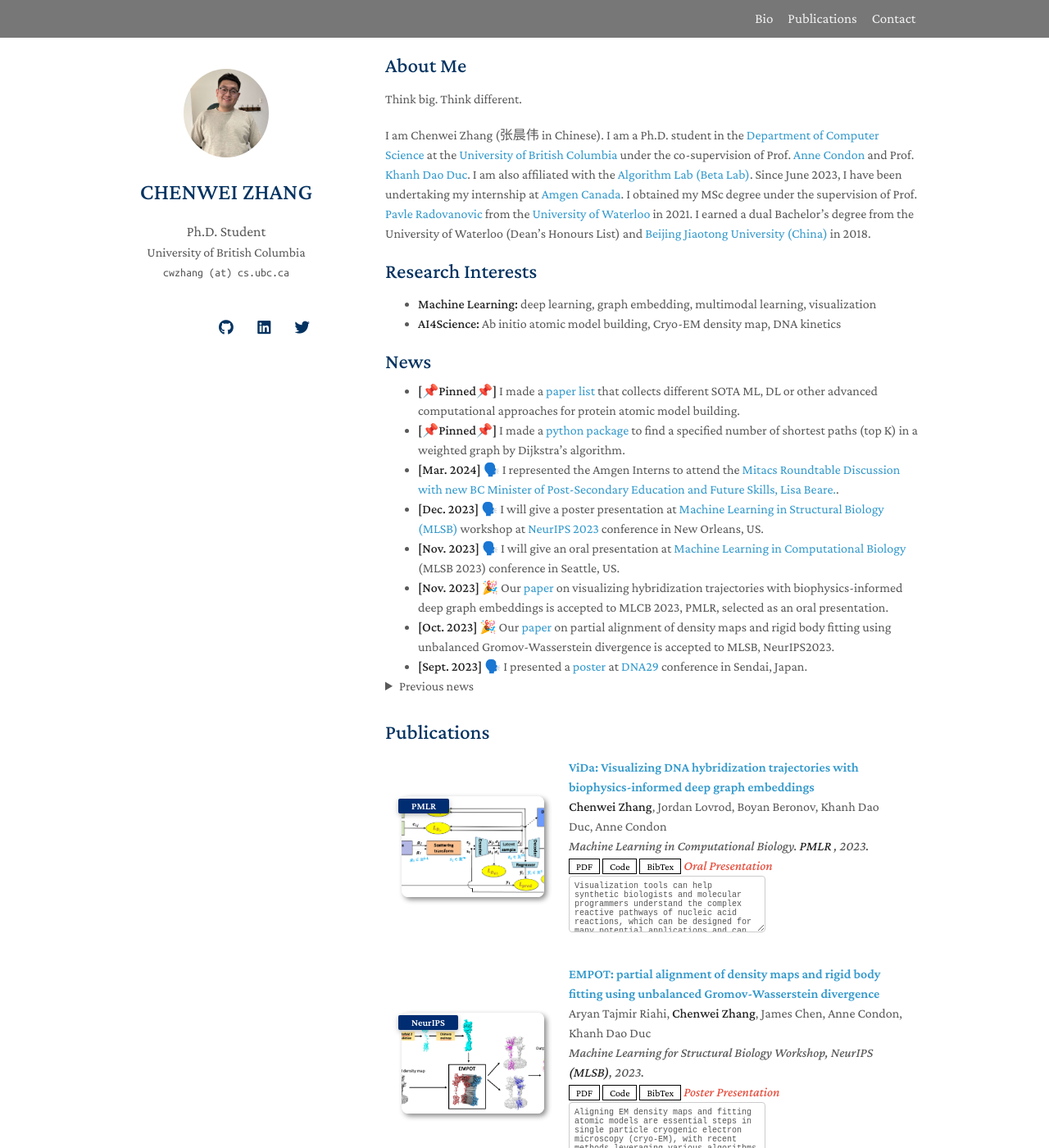
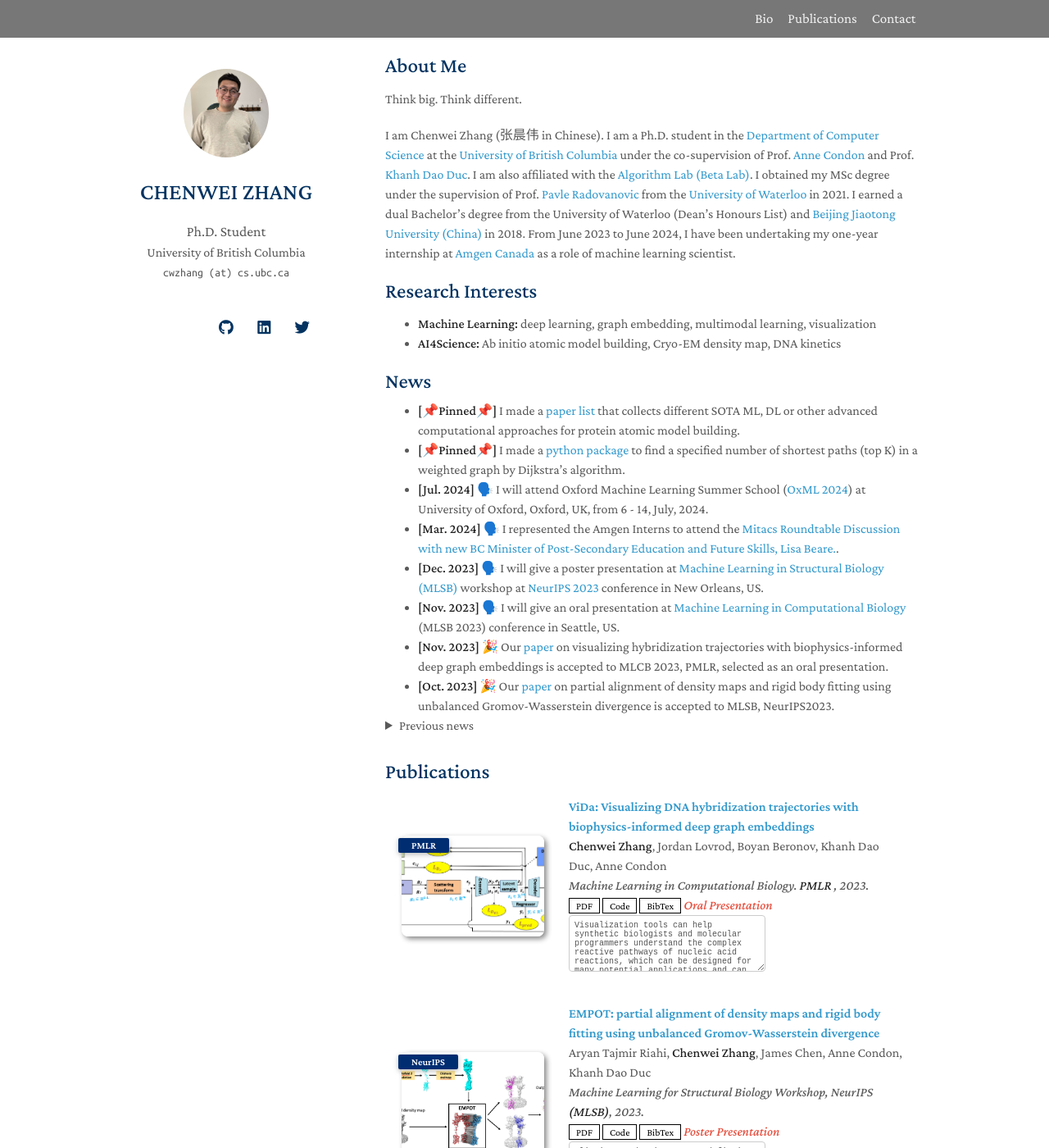
Before and after one commit to chenwei-zhang/chenwei-zhang.github.io, a Jekyll site: the page built from index.md, in a window 1280 px wide and 1400 px high. Shown: the whole window at 82% size. Built offline with Jekyll 4.4.1, drawn with Linux system fonts in a browser that asks for light colours; nearby versions of some CDN libraries; some web fonts are replaced; a style sheet for code colours, icons or effects is not loaded; our own code applies the rules of GitHub Pages for plain Markdown files; some of the changed text lies outside the part shown.

Commit message:
regular update

```diff
--- a/_includes/experience.md
+++ b/_includes/experience.md
@@ -4,7 +4,7 @@
 <h4 style="margin:0 10px 0;">Industry Internship</h4>
 
 <ul style="margin:0 0 5px;">
-  <li><strong>[Jun. 2023 - Present]</strong> <a href="https://www.amgen.ca/"><autocolor>Research intern at Amgen Canada, focused on leveraging artificial intelligence for drug discovery.</autocolor></a></li>
+  <li><strong>[Jun. 2023 - Jun. 2024]</strong> <a href="https://www.amgen.ca/"><autocolor>Research machine learning intern at Amgen Canada, focused on leveraging artificial intelligence for drug discovery.</autocolor></a></li>
 </ul>
 
 <h4 style="margin:0 10px 0;">Teaching Assistant</h4>
--- a/_includes/news.md
+++ b/_includes/news.md
@@ -2,17 +2,19 @@
 
 - **[📌Pinned📌]** I made a [paper list](https://github.com/chenwei-zhang/Papers-atomic-model-building-in-CryoEM-maps) that collects different SOTA ML, DL or other advanced computational approaches for protein atomic model building.
 - **[📌Pinned📌]** I made a [python package](https://anaconda.org/ChenweiZhang/fast_dijkstra) to find a specified number of shortest paths (top K) in a weighted graph by Dijkstra's algorithm.
+- **[Jul. 2024]** 🗣️ I will attend Oxford Machine Learning Summer School ([OxML 2024](https://www.oxfordml.school/)) at University of Oxford, Oxford, UK, from 6 - 14, July, 2024.
 - **[Mar. 2024]** 🗣️ I represented the Amgen Interns to attend the [Mitacs Roundtable Discussion with new BC Minister of Post-Secondary Education and Future Skills, Lisa Beare.](https://twitter.com/MitacsCanada/status/1772987032375054508).
 - **[Dec. 2023]** 🗣️ I will give a poster presentation at [Machine Learning in Structural Biology (MLSB)](https://www.mlsb.io/) workshop at [NeurIPS 2023](https://nips.cc/) conference in New Orleans, US.
 - **[Nov. 2023]** 🗣️ I will give an oral presentation at [Machine Learning in Computational Biology](https://sites.google.com/cs.washington.edu/mlcb2023/) (MLSB 2023) conference in Seattle, US.
 - **[Nov. 2023]** 🎉 Our [paper](https://arxiv.org/abs/2311.03411) on visualizing hybridization trajectories with biophysics-informed deep graph embeddings is accepted to MLCB 2023, PMLR, selected as an oral presentation.
 - **[Oct. 2023]** 🎉 Our [paper](https://arxiv.org/abs/2311.00850) on partial alignment of density maps and rigid body fitting using unbalanced Gromov-Wasserstein divergence is accepted to MLSB, NeurIPS2023.
-- **[Sept. 2023]** 🗣️ I presented a [poster](./assets/files/vida_DNA29_poster.pdf) at [DNA29](https://dna29.org/index.html) conference in Sendai, Japan.
+
 
 <div style="margin-top: -20px;">
 <details style="margin-bottom: 30px;">
   <summary>Previous news</summary>
   <ul>
+    <li><strong>[Sept. 2023]</strong> 🗣️ I presented a <a href="./assets/files/vida_DNA29_poster.pdf">poster</a> at <a href="https://dna29.org/index.html">DNA29</a> conference in Sendai, Japan.</li>
     <li><strong>[Sept. 2023]</strong> 🎉 I gave a <a href="https://www.birs.ca/events/2023/5-day-workshops/23w5142/videos/watch/202309071601-Zhang.html">talk</a> at <a href="https://www.birs.ca/events/2023/5-day-workshops/23w5142">BIRS</a> workshop in Banff, Canada.</li>
     <li><strong>[Jul. 2023]</strong> 🎉 Our <a href="https://drops.dagstuhl.de/opus/volltexte/2023/18788/">paper</a> on revisiting hybridization kinetics with Bayesian inference is accepted to DNA29.</li>
     <li><strong>[Jul. 2023]</strong> 🎉 Our <a href="./assets/files/vida_DNA29_poster.pdf">abstract poster</a> on visualizing DNA kinetics using deep graph embeddings is accepted to DNA29.</li>
--- a/_sass/minimal-light-no-dark-mode.scss
+++ b/_sass/minimal-light-no-dark-mode.scss
@@ -516,3 +516,14 @@
   display:none;
   font-family: monospace;
 }
+
+
+// Importing Ma Shan Zheng from Google Fonts
+@import url('https://fonts.googleapis.com/css2?family=Ma+Shan+Zheng&display=swap');
+
+// Define the font usage for specific classes or elements
+.ma-shan-zheng-regular {
+  font-family: 'Ma Shan Zheng', cursive;
+  font-weight: 400;
+  font-style: normal;
+}
--- a/_sass/minimal-light.scss
+++ b/_sass/minimal-light.scss
@@ -595,3 +595,13 @@
   display:none;
   font-family: monospace;
 }
+
+// Importing Ma Shan Zheng from Google Fonts
+@import url('https://fonts.googleapis.com/css2?family=Ma+Shan+Zheng&display=swap');
+
+// Define the font usage for specific classes or elements
+.ma-shan-zheng-regular {
+  font-family: 'Ma Shan Zheng', cursive;
+  font-weight: 400;
+  font-style: normal;
+}
--- a/index.md
+++ b/index.md
@@ -6,7 +6,7 @@
 
 Think big. Think different.
 
-I am Chenwei Zhang (<span style="font-family: 'Font Name', Kai; font-size: 100%; background: inherit;">张晨伟</span> in Chinese). I am a Ph.D. student in the [Department of Computer Science](https://www.cs.ubc.ca) at the [University of British Columbia](https://www.ubc.ca) under the co-supervision of Prof. [Anne Condon](https://www.cs.ubc.ca/~condon/) and Prof. [Khanh Dao Duc](https://kdaoduc.com/). I am also affiliated with the [Algorithm Lab (Beta Lab)](https://www.cs.ubc.ca/labs/beta/). Since June 2023, I have been undertaking my internship at [Amgen Canada](https://www.amgen.ca/). I obtained my MSc degree under the supervision of Prof. [Pavle Radovanovic](http://pavlegroup.uwaterloo.ca/) from the [University of Waterloo](https://uwaterloo.ca) in 2021. I earned a dual Bachelor's degree from the University of Waterloo (Dean’s Honours List) and [Beijing Jiaotong University (China)](http://en.njtu.edu.cn) in 2018.
+I am Chenwei Zhang (<span class="ma-shan-zheng-regular">张晨伟</span> in Chinese). I am a Ph.D. student in the [Department of Computer Science](https://www.cs.ubc.ca) at the [University of British Columbia](https://www.ubc.ca) under the co-supervision of Prof. [Anne Condon](https://www.cs.ubc.ca/~condon/) and Prof. [Khanh Dao Duc](https://kdaoduc.com/). I am also affiliated with the [Algorithm Lab (Beta Lab)](https://www.cs.ubc.ca/labs/beta/). I obtained my MSc degree under the supervision of Prof. [Pavle Radovanovic](http://pavlegroup.uwaterloo.ca/) from the [University of Waterloo](https://uwaterloo.ca) in 2021. I earned a dual Bachelor's degree from the University of Waterloo (Dean’s Honours List) and [Beijing Jiaotong University (China)](http://en.njtu.edu.cn) in 2018. From June 2023 to June 2024, I have been undertaking my one-year internship at [Amgen Canada](https://www.amgen.ca/) as a role of machine learning scientist.
 
 ## Research Interests
 
```
